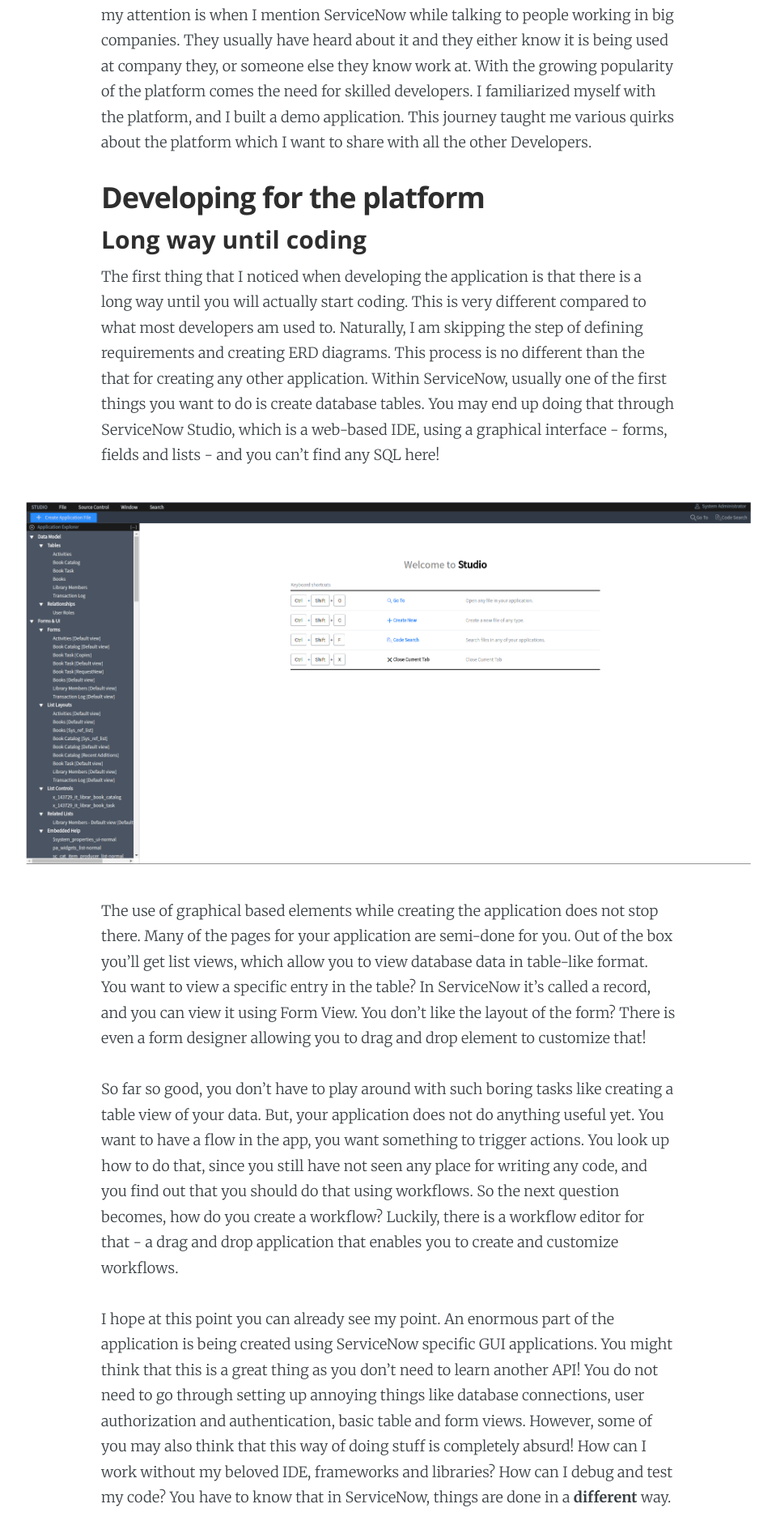
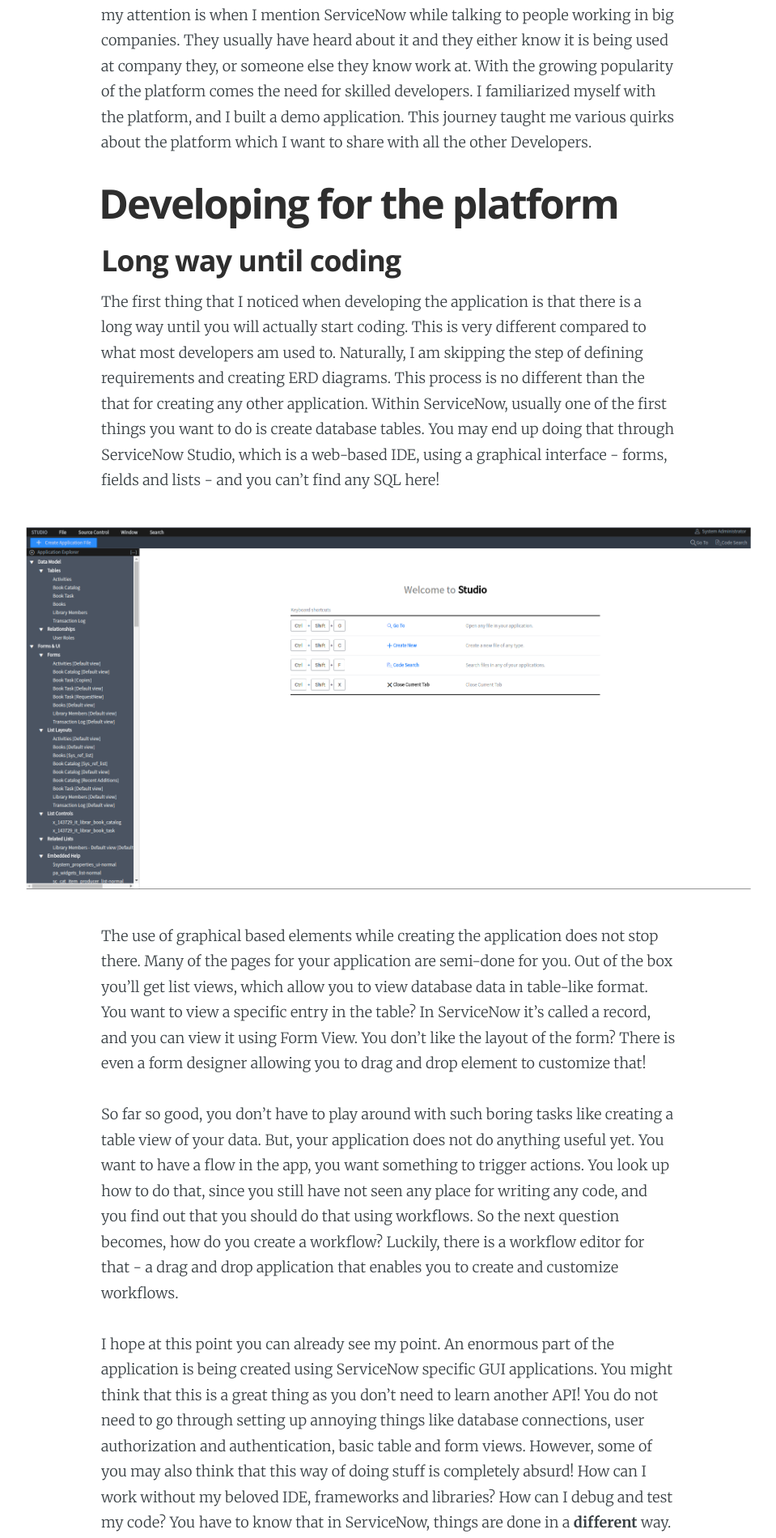
Before and after one commit to ReddyKR/snow-blog, a Jekyll site: the page built from _posts/2017-10-04-Good-Bad-And-Ugly.md, in a window 1280 px wide. Shown: the part 912-2811 px from the top of the page at 81% size, without its empty margins (160-1119 px from the left). Built offline with Jekyll 4.4.1, drawn with Linux system fonts in a browser that asks for light colours; nearby versions of some CDN libraries.

Commit message:
Changing header types, because MD's ### doesn't work for some reason

```diff
--- a/_posts/2017-10-04-Good-Bad-And-Ugly.md
+++ b/_posts/2017-10-04-Good-Bad-And-Ugly.md
@@ -17,8 +17,8 @@
 Over the years, the concept of "platform" has been growing and become one of the main topics regarding IT Service Management. ServiceNow is one company in particular that has become a big thing in this space. Sure, the [list](https://www.servicenow.com/customers.html#all-customers) of companies using the ServiceNow platform is impressive, but it doesn't show how many people are actually using or familiar with the platform. What really brought this to my attention is when I mention ServiceNow while talking to people working in big companies. They usually have heard about it and they either know it is being used at company they, or someone else they know work at. With the growing popularity of the platform comes the need for skilled developers. I familiarized myself with the platform, and I built a demo application. This journey taught me various quirks about the platform which I want to share with all the other Developers.
 
 
-## Developing for the platform
-### Long way until coding
+# Developing for the platform
+## Long way until coding
 The first thing that I noticed when developing the application is that there is a long way until you will actually start coding. This is very different compared to what most developers am used to. Naturally, I am skipping the step of defining requirements and creating ERD diagrams. This process is no different than the that for creating any other application. Within ServiceNow, usually one of the first things you want to do is create database tables. You may end up doing that through ServiceNow Studio, which is a web-based IDE, using a graphical interface - forms, fields and lists - and you can't find any SQL here!
 
 ![Studio](/assets/images/studio.png)
@@ -28,7 +28,7 @@
 So far so good, you don't have to play around with such boring tasks like creating a table view of your data. But, your application does not do anything useful yet. You want to have a flow in the app, you want something to trigger actions. You look up how to do that, since you still have not seen any place for writing any code, and you find out that you should do that using workflows. So the next question becomes, how do you create a workflow? Luckily, there is a workflow editor for that - a drag and drop application that enables you to create and customize workflows.
 
 I hope at this point you can already see my point. An enormous part of the application is being created using ServiceNow specific GUI applications. You might think that this is a great thing as you don't need to learn another API! You do not need to go through setting up annoying things like database connections, user authorization and authentication, basic table and form views. However, some of you may also think that this way of doing stuff is completely absurd! How can I work without my beloved IDE, frameworks and libraries? How can I debug and test my code? You have to know that in ServiceNow, things are done in a **different** way.
-### Implementing Code
+## Implementing Code
 Reading this post you may think that you do not need to know how to write code to be able to develop an application for ServiceNow. That’s where you’re wrong. There are still places that require coding: business rules, client scripts, script includes just to name few. And if you want to go a step further and write an application with a custom user interface using Service Portal, you need to write JavaScript, HTML and CSS for widgets.
 
 Here is where I encountered my first actual problem with ServiceNow platform. I was very skeptical about having to build the application using provided interfaces from the beginning. Since it was proving to work well, I was able to justify it for the comfort of having all the nice functionality out of the box. I can find no particular reason to make developers write code inside text areas on the ServiceNow page. I am aware that this way you could write code using, for instance, a chromebook, but that is a step back! Why would you cut your grass using a scythe, when there are lawnmowers created for that?
@@ -41,12 +41,12 @@
 
 To give credit, I think ServiceNow is **trying** to do right by developers. They provide syntax highlighting, line numbering with the ability to shrink code, a few of the key shortcuts. My point is that no matter how much ServiceNow tries, their IDE is not going to be better than the big guys: Visual Studio, JetBrains or even vim if you are used to that.
 
-### Access to Databases
+## Access to Databases
 Another feature that SerivceNow provides is a specific way of accessing database. We already know you do not write SQL code to create tables, but what if you want to access them from you JavaScript code? You are left with something called GlideRecord API. Don't get me wrong - not having to work with SQL is a huge advantage for some. If think about this for a minute, why does SQL even exist if we could be replacing it with APIs like GlideRecord? The answer is that you can't replace it.
 
 On that note, so far I do not miss having to write SQL queries. Using the provided API was sufficient enough for me and I did not have any problem with it. I just wanted to add this paragraph because talking to other developers, they were not sure that accessing databases without SQL is a very good design. Again, another thing that ServiceNow does in a **different** way.
 
-### Version Control
+## Version Control
 Just like every other good developer I follow good practices when it comes to version control. Therefore I have set up a GitHub repository for my ServiceNow application. ServiceNow allows you to do that through Studio. However, I then realized some major flaws with this implementation. First of all, I wanted to merge the change that I was developing on my feature branch to master, and realized there is no merge functionality. **What?** Can I revert a commit? That’s possible, but not through the Studio. In studio you can apply remote changes, so for reverting a commit you would have to ensure that the commit you want is the most recent one on your branch. Can I look into a previous version of my code? Again, you would have to revert to the commit you want to see on your remote repository, apply remote changes and look for the code in the ServiceNow application. At this point I think it is easier to go to your repository, GitHub in my case, and view the XML-enclosed files that define all the code you write inside the application from a revision that you want.
 
 I settled on a workflow that I have found on some ServiceNow [forum](https://snstud.io/using-git-servicenow/), which highlights that to merge branches you should stash often, then switch branch and unstash. I have not been able to find any official feedback on using git integration for actual version control. Instead, ServiceNow recommends using it for managing versions of the application and easy installing application on developer instances. That means people who want to use git as a version control system, will experience similar problems as I encountered. Accepting the fact that I have to do the weirdest workaround with VCS system I have ever seen, I’m happy to say that it worked for me.
@@ -55,7 +55,7 @@
 
 One day, after stashing some changes and trying to unstash them on a different branch, unstashing failed. Up to this day I do not know why it failed. It said that I have unresolved conflicts in files, and then gave me an empty list of files that I should resolve conflicts within. I was annoyed not only because of it not working properly, but because of me losing some work that I have been doing over some time.
 
-## Summary
+# Summary
 
 
 After reading this post you may think that I absolutely hate ServiceNow platform. That is completly false. I was presented to this platform as something that solves a lot of problems, a great tool that helps IT companies manage the process of producing software, platform that is easily extensible and able to adapt to requirements. Being a very sceptic person I knew there is a catch, nothing is perfect. That is why I wanted to share with everyone out there that is new to this platform as a developer some problems that I have encounter during the beginning of my journey with ServiceNow. I know I did not talk much about the good things, but I think there is enough people saying nice things about it that you could just read their posts.
```
